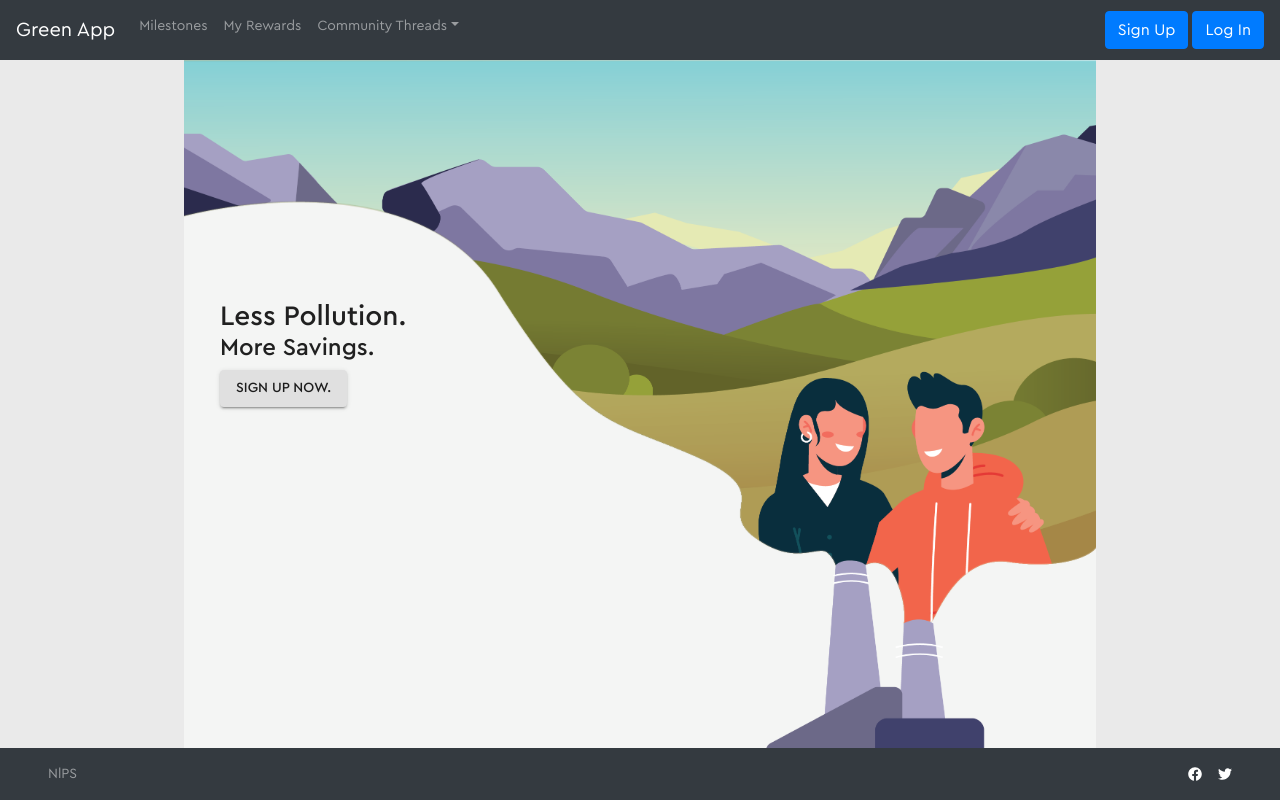
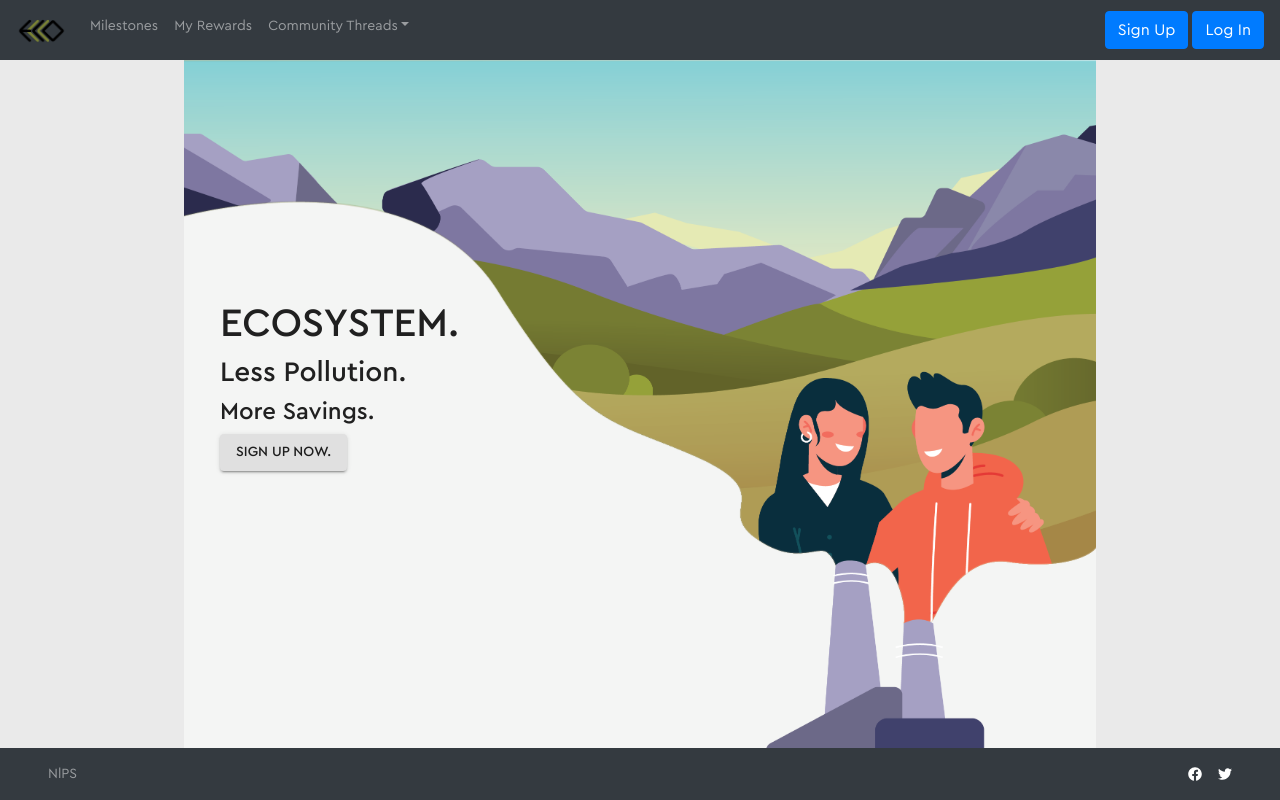
Before and after one commit to PhilipWee/Green-App, a React (Create React App) app in the folder green-app-frontend/: page / in a window 1280 px wide. Shown: the top 800 px of the page. Built offline with nearby package versions, Linux system fonts and the light colour scheme.

Commit message:
Updated some stuff

```diff
--- a/green-app-frontend/src/components/navbars/navbar.component.js
+++ b/green-app-frontend/src/components/navbars/navbar.component.js
@@ -24,7 +24,13 @@ const Example = (props) => {
   return (
     <div>
       <Navbar color="dark" dark expand="md">
-        <NavbarBrand href="/">Green App</NavbarBrand>
+        <NavbarBrand href="/">
+          <img
+            alt="..."
+            src={require("../../assets/1x/logosolo-06.png")}
+            style={{width:"50px"}}
+          />
+        </NavbarBrand>
         <NavbarToggler onClick={toggle} />
         <Collapse isOpen={isOpen} navbar>
           <Nav className="mr-auto" navbar>
--- a/green-app-frontend/src/components/pages/landing-page.component.jsx
+++ b/green-app-frontend/src/components/pages/landing-page.component.jsx
@@ -99,7 +99,13 @@ export default function LandingPage() {
                 <div className={classes.paper} style={{ marginLeft: 20, position: 'absolute' }}>
                     <Grid container direction='column'>
                         <Grid item>
-                            <h3 style={{ margin: 0 }}>Less Pollution.</h3>
+                            {/* <img
+                                alt="..."
+                                src={require("../../assets/1x/logosolo-06.png")}
+                                style={{ width: "100px", margin:1}}
+                            /> */}
+                            <h1>ECOSYSTEM.</h1>
+                            <h3>Less Pollution.</h3>
                             <h4>More Savings.</h4>
                         </Grid>
                         <Grid item>
```
Also changed, not shown: green-app-frontend/src/assets/1x/logosolo-06.png (added), 1 other file (tests, documents, lock files or other folders).
